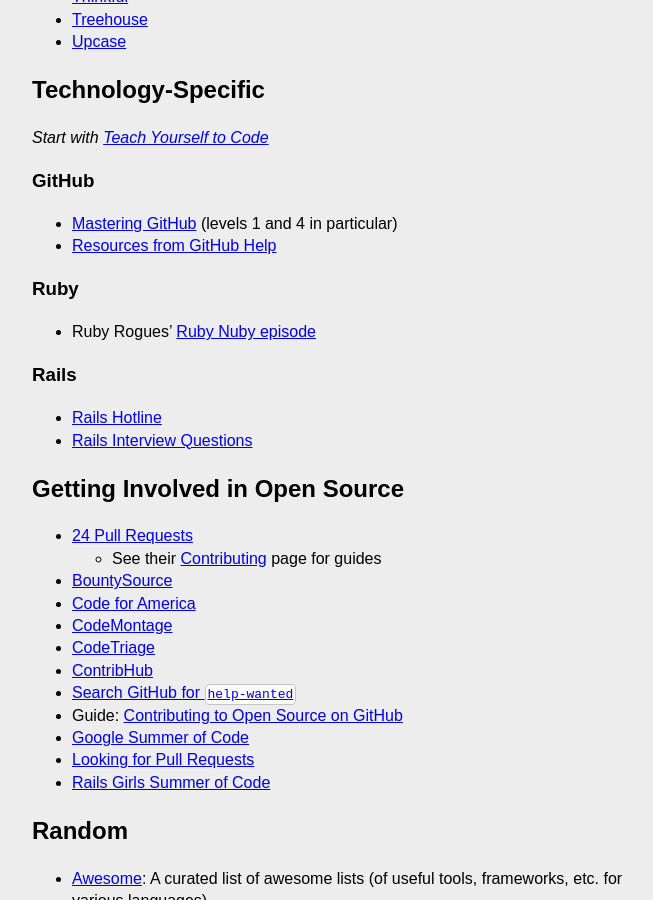
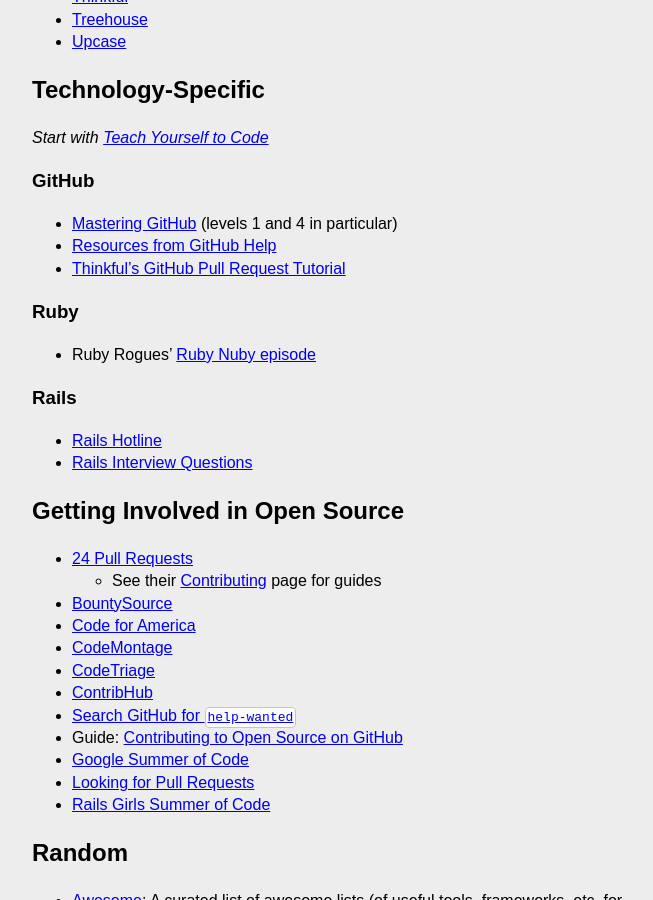
Before and after one commit to HackerHours/hackerhours.org, a Jekyll site: the page built from resources.md, in a window 1280 px wide and 900 px high, scrolled down 1969 px. Shown: the whole window, without its empty margins (288-941 px from the left). Built offline with Jekyll 4.4.1, drawn with Linux system fonts in a browser that asks for light colours; some web fonts are replaced; comment, search, counter and statistics services are not loaded.

Commit message:
link to Thinkful's guide on PRs

```diff
--- a/resources.md
+++ b/resources.md
@@ -80,6 +80,7 @@
 
 * [Mastering GitHub](http://hackerhours.org/resources.html#getting-involved-in-open-source) (levels 1 and 4 in particular)
 * [Resources from GitHub Help](https://help.github.com/articles/what-are-other-good-resources-for-learning-git-and-github)
+* [Thinkful's GitHub Pull Request Tutorial](http://www.thinkful.com/learn/github-pull-request-tutorial/)
 
 ### Ruby
 
```
